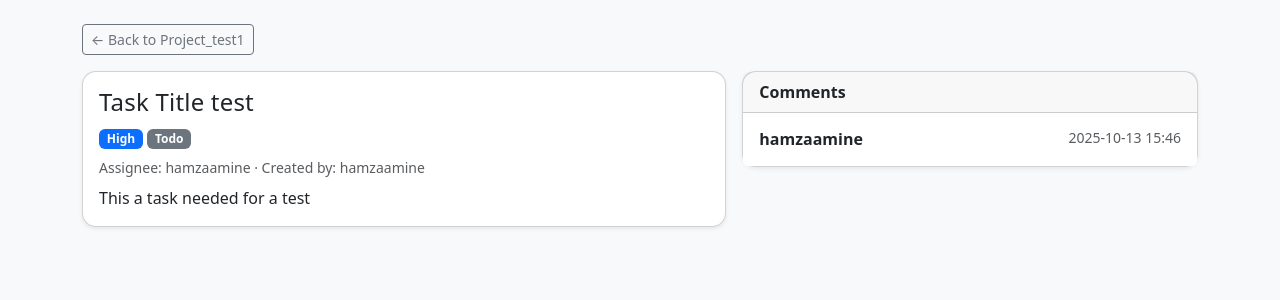
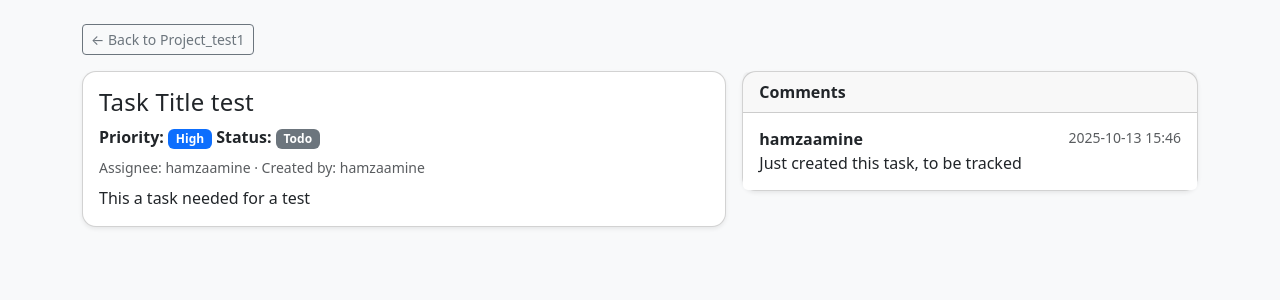
Before and after one commit to hamzaamil10/Project_Management_lite, a Django app: page /tasks/1/ in a window 1280 px wide. Shown: the part 57-357 px from the top of the page. Run offline with Django 5.2, Linux system fonts and the light colour scheme; data comes from the database, SQL or seed files in the repository; both versions use the stored data as it was after the commit.

Commit message:
feat: fixing minor issue on pointing URL in templates

```diff
--- a/pm_lite/core/templates/core/base.html
+++ b/pm_lite/core/templates/core/base.html
@@ -16,7 +16,7 @@
     <div class="container">
       <a class="navbar-brand fw-bold" href="{% url 'home' %}">PM Lite</a>
       <div class="navbar-nav ms-auto">
-        <a class="nav-link" href="{% url 'project-list' %}">Projects</a>
+        <a class="nav-link" href="{% url 'project_page' %}">Projects</a>
       </div>
     </div>
   </nav>
--- a/pm_lite/core/templates/core/task_detail.html
+++ b/pm_lite/core/templates/core/task_detail.html
@@ -10,8 +10,8 @@
       <div class="card-body">
         <h1 class="h4">{{ task.title }}</h1>
         <div class="mb-2">
-          <span class="badge text-bg-primary">{{ task.get_priority_display }}</span>
-          <span class="badge {% if task.status == 'DONE' %}text-bg-success{% elif task.status == 'INPROGRESS' %}text-bg-warning{% else %}text-bg-secondary{% endif %}">
+          <strong>Priority:</strong> <span class="badge text-bg-primary">{{ task.get_priority_display }}</span>
+          <strong>Status:</strong> <span class="badge {% if task.status == 'DONE' %}text-bg-success{% elif task.status == 'INPROGRESS' %}text-bg-warning{% else %}text-bg-secondary{% endif %}">
             {{ task.get_status_display }}
           </span>
         </div>
@@ -37,7 +37,7 @@
               <strong>{{ c.author.username }}</strong>
               <small class="text-muted">{{ c.created_at|date:"Y-m-d H:i" }}</small>
             </div>
-            <div>{{ c.content }}</div>
+            <div>{{ c.text }}</div>
           </li>
         {% empty %}
           <li class="list-group-item text-muted">No comments yet.</li>
--- a/pm_lite/core/urls.py
+++ b/pm_lite/core/urls.py
@@ -3,7 +3,7 @@ from . import views
 
 urlpatterns = [
     path('', views.home, name='home'),
-    path('projects/', views.project_list, name='project-list'),
+    path('projects/', views.project_list, name='project_page'),
     path('projects/<int:pk>/', views.project_detail, name='project_detail'),
     path('tasks/<int:pk>/', views.task_detail, name='task_detail'),
 ]
```
Also changed, not shown: pm_lite/db.sqlite3.
